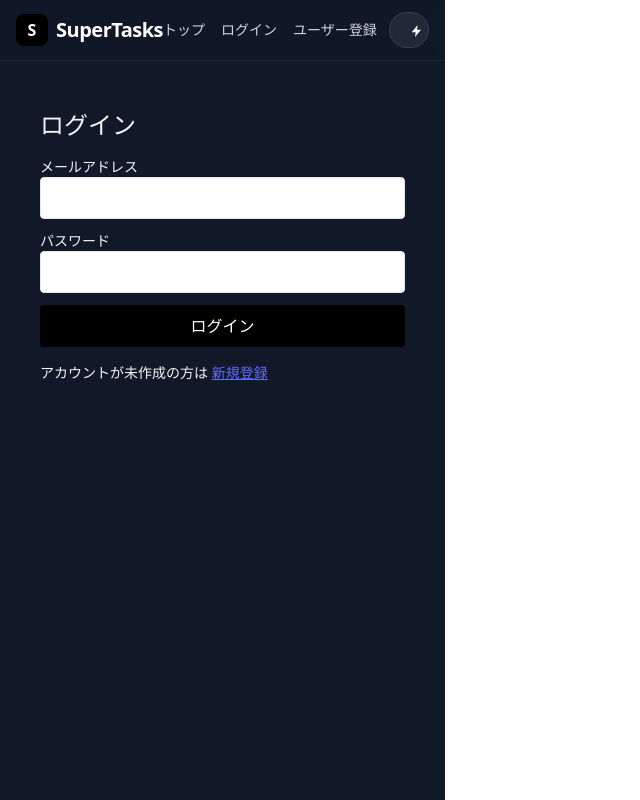
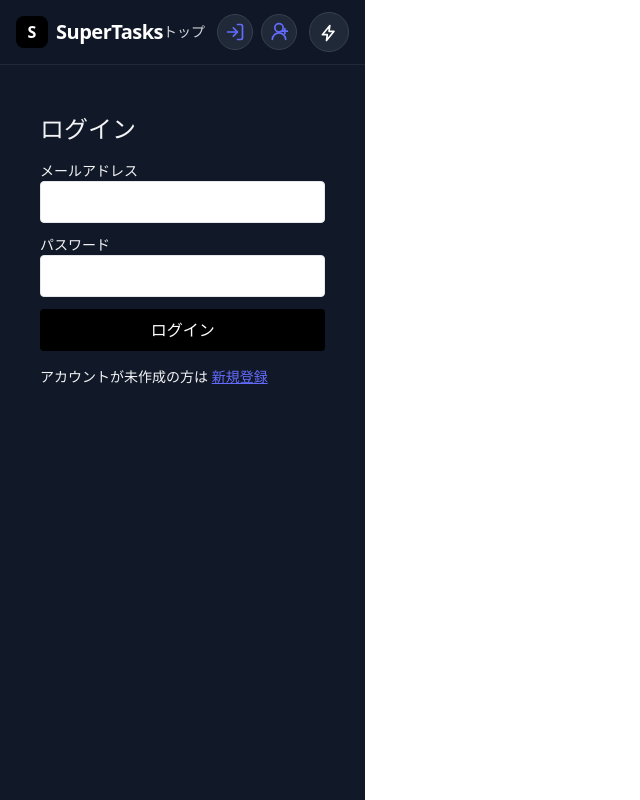
Before and after one commit to Ayatakanimeshi/super_tasks, a React (Vite) app in the folder super_tasks_frontend/: page /login in a window 1280 px wide. Shown: the whole page, without its empty margins (0-640 px from the left). Built offline with nearby package versions, Linux system fonts and the light colour scheme; no server answers.

Commit message:
TOP画面回収

```diff
--- a/super_tasks_frontend/src/App.tsx
+++ b/super_tasks_frontend/src/App.tsx
@@ -49,46 +49,160 @@ export default function App() {
 
           {/* 右：ナビ＋クイックアクション */}
           <div className="flex items-center gap-3">
-            <nav className="hidden sm:flex items-center gap-4 text-sm">
-              <Link to="/" className="text-gray-300 hover:text-white">
+            {/* ナビ：モバイルでも表示される簡易版（text-xs） */}
+            <nav className="flex items-center gap-3 text-sm">
+              <Link
+                to="/"
+                className="text-gray-300 hover:text-white hidden sm:inline"
+              >
                 トップ
               </Link>
               {!user ? (
-                <>
-                  <Link to="/login" className="text-gray-300 hover:text-white">
-                    ログイン
+                <div className="flex items-center gap-2">
+                  {/* ログイン */}
+                  <Link
+                    to="/login"
+                    aria-label="ログイン"
+                    title="ログイン"
+                    className="h-9 w-9 grid place-items-center rounded-full border border-gray-700 bg-gray-800 hover:bg-gray-700 focus:outline-none focus-visible:ring-2 focus-visible:ring-brand-secondary/60"
+                  >
+                    <svg
+                      viewBox="0 0 24 24"
+                      className="w-5 h-5 block"
+                      fill="none"
+                    >
+                      <path
+                        d="M15 3h4a2 2 0 0 1 2 2v14a2 2 0 0 1-2 2h-4"
+                        stroke="currentColor"
+                        strokeWidth="2"
+                        strokeLinecap="round"
+                        strokeLinejoin="round"
+                      />
+                      <path
+                        d="M10 17l5-5-5-5"
+                        stroke="currentColor"
+                        strokeWidth="2"
+                        strokeLinecap="round"
+                        strokeLinejoin="round"
+                      />
+                      <path
+                        d="M15 12H3"
+                        stroke="currentColor"
+                        strokeWidth="2"
+                        strokeLinecap="round"
+                        strokeLinejoin="round"
+                      />
+                    </svg>
                   </Link>
-                  <Link to="/signup" className="text-gray-300 hover:text-white">
-                    ユーザー登録
+                  {/* ユーザー登録 */}
+                  <Link
+                    to="/signup"
+                    aria-label="ユーザー登録"
+                    title="ユーザー登録"
+                    className="h-9 w-9 grid place-items-center rounded-full border border-gray-700 bg-gray-800 hover:bg-gray-700 focus:outline-none focus-visible:ring-2 focus-visible:ring-brand-secondary/60"
+                  >
+                    <svg
+                      viewBox="0 0 24 24"
+                      className="w-5 h-5 block"
+                      fill="none"
+                    >
+                      <path
+                        d="M12 12a5 5 0 1 0 0-10 5 5 0 0 0 0 10z"
+                        stroke="currentColor"
+                        strokeWidth="2"
+                        strokeLinecap="round"
+                        strokeLinejoin="round"
+                      />
+                      <path
+                        d="M20 21a8 8 0 0 0-16 0"
+                        stroke="currentColor"
+                        strokeWidth="2"
+                        strokeLinecap="round"
+                        strokeLinejoin="round"
+                      />
+                      <path
+                        d="M19 8v6"
+                        stroke="currentColor"
+                        strokeWidth="2"
+                        strokeLinecap="round"
+                        strokeLinejoin="round"
+                      />
+                      <path
+                        d="M16 11h6"
+                        stroke="currentColor"
+                        strokeWidth="2"
+                        strokeLinecap="round"
+                        strokeLinejoin="round"
+                      />
+                    </svg>
                   </Link>
-                </>
+                </div>
               ) : (
-                <button
-                  onClick={signOut}
-                  className="text-gray-300 hover:text-white"
-                  title="ログアウト"
-                >
-                  ログアウト
-                </button>
+                <div className="flex items-center gap-2">
+                  {/* （任意）ユーザー丸アイコン */}
+                  <div className="hidden sm:grid place-items-center h-9 w-9 rounded-full bg-gray-700 text-white text-xs font-bold">
+                    {user.email?.[0]?.toUpperCase() ?? "U"}
+                  </div>
+                  {/* ログアウト */}
+                  <button
+                    aria-label="ログアウト"
+                    title="ログアウト"
+                    onClick={signOut}
+                    className="h-9 w-9 grid place-items-center rounded-full border border-gray-700 bg-gray-800 hover:bg-gray-700 focus:outline-none focus-visible:ring-2 focus-visible:ring-brand-secondary/60 flex items-center justify-center leading-none"
+                  >
+                    <svg
+                      viewBox="0 0 24 24"
+                      className="w-5 h-5 block"
+                      fill="none"
+                    >
+                      <path
+                        d="M9 21H5a2 2 0 0 1-2-2V5a2 2 0 0 1 2-2h4"
+                        stroke="currentColor"
+                        strokeWidth="2"
+                        strokeLinecap="round"
+                        strokeLinejoin="round"
+                      />
+                      <path
+                        d="M16 17l5-5-5-5"
+                        stroke="currentColor"
+                        strokeWidth="2"
+                        strokeLinecap="round"
+                        strokeLinejoin="round"
+                      />
+                      <path
+                        d="M21 12H9"
+                        stroke="currentColor"
+                        strokeWidth="2"
+                        strokeLinecap="round"
+                        strokeLinejoin="round"
+                      />
+                    </svg>
+                  </button>
+                </div>
               )}
             </nav>
 
-            {/* クイックアクション（右上の丸アイコン） */}
+            {/* クイックアクション（サイズ/アイコン調整） */}
             <button
-              aria-label="クイックアクション"
-              title="クイックアクション"
+              aria-label="どの記録を登録しますか？"
+              title="どの記録を登録しますか？"
               onClick={() => setOpenQuick(true)}
-              className="h-9 w-9 rounded-full bg-gray-800 border border-gray-700 grid place-items-center hover:bg-gray-700 active:opacity-80"
+              className="h-10 w-10 rounded-full bg-gray-800 border border-gray-700 grid place-items-center hover:bg-gray-700 active:opacity-80 focus:outline-none focus-visible:ring-2 focus-visible:ring-brand-secondary/60 flex items-center justify-center leading-none"
             >
-              {/* 稲妻アイコン */}
+              {/* 稲妻アイコン：stroke系で視認性UP・サイズ揃え */}
               <svg
-                width="16"
-                height="16"
+                className="h-5 w-5 text-white"
                 viewBox="0 0 24 24"
-                fill="currentColor"
-                className="text-white"
+                fill="none"
+                xmlns="http://www.w3.org/2000/svg"
               >
-                <path d="M13 3L4 14h6l-1 7 9-11h-6l1-7z" />
+                <path
+                  d="M13 3L4 14h6l-1 7 9-11h-6l1-7z"
+                  stroke="currentColor"
+                  strokeWidth="2"
+                  strokeLinecap="round"
+                  strokeLinejoin="round"
+                />
               </svg>
             </button>
           </div>
--- a/super_tasks_frontend/src/pages/Dashboard.tsx
+++ b/super_tasks_frontend/src/pages/Dashboard.tsx
@@ -89,11 +89,14 @@ export default function Dashboard() {
       .reduce((sum, l) => sum + (l.hours ?? 0), 0);
   }, [studyLogsQ.data]);
 
-  const overdueMentorCount = useMemo(() => {
-    const now = new Date().toISOString();
-    return (mentorLogsQ.data ?? []).filter(
-      (l) => !l.completed && l.deadline && l.deadline < now
-    ).length;
+  // 置換: 期限超過ではなく「今日が期限」
+  const todayDueMentorCount = useMemo(() => {
+    return (mentorLogsQ.data ?? []).filter((l) => {
+      if (l.completed) return false;
+      if (!l.deadline) return false;
+      const due = l.deadline.slice(0, 10);
+      return due === todayISO; // 今日が期限
+    }).length;
   }, [mentorLogsQ.data]);
 
   // 表示ラベル
@@ -154,8 +157,8 @@ export default function Dashboard() {
           onClick={() => (window.location.href = "/study")}
         />
         <StatCard
-          label="期限超過タスク"
-          value={mentorLogsQ.isLoading ? <Spinner /> : overdueMentorCount}
+          label="今日が期限のタスク"
+          value={mentorLogsQ.isLoading ? <Spinner /> : todayDueMentorCount}
           onClick={() => (window.location.href = "/mentor")}
         />
       </section>
```
